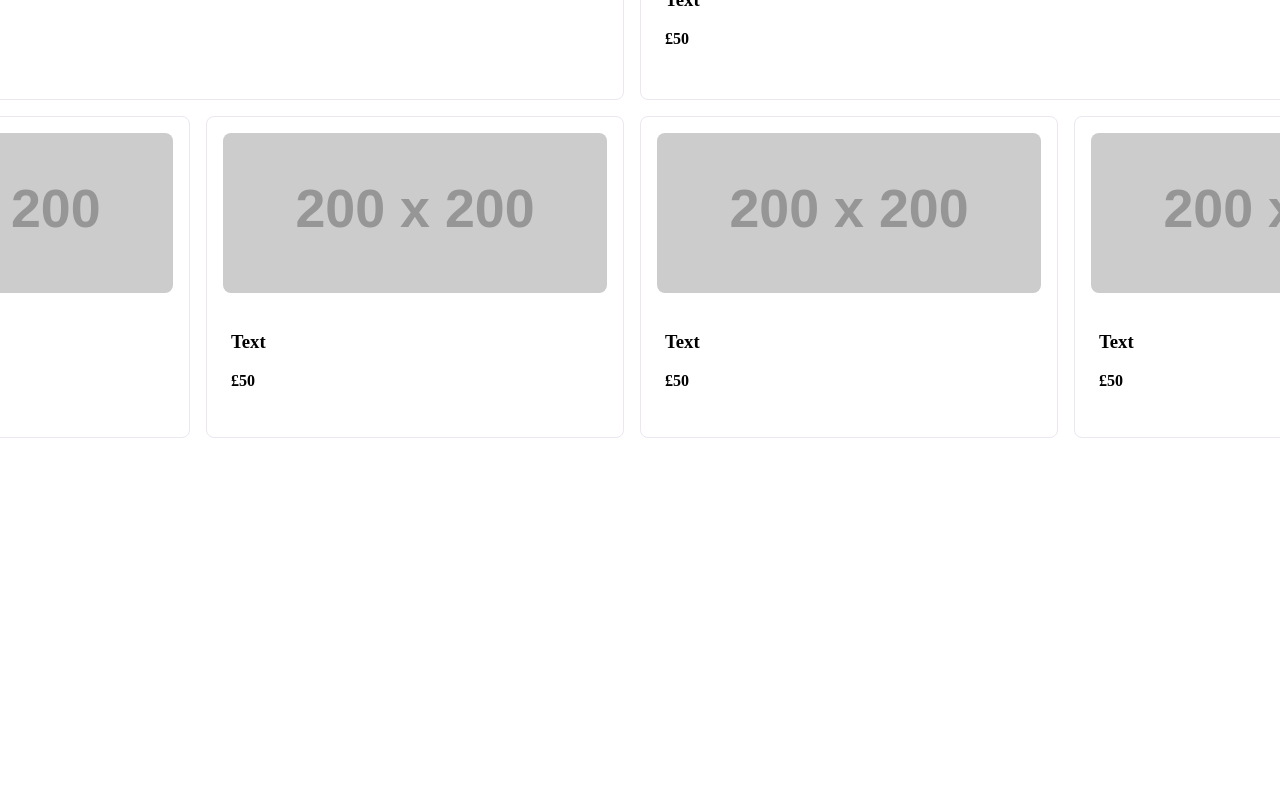
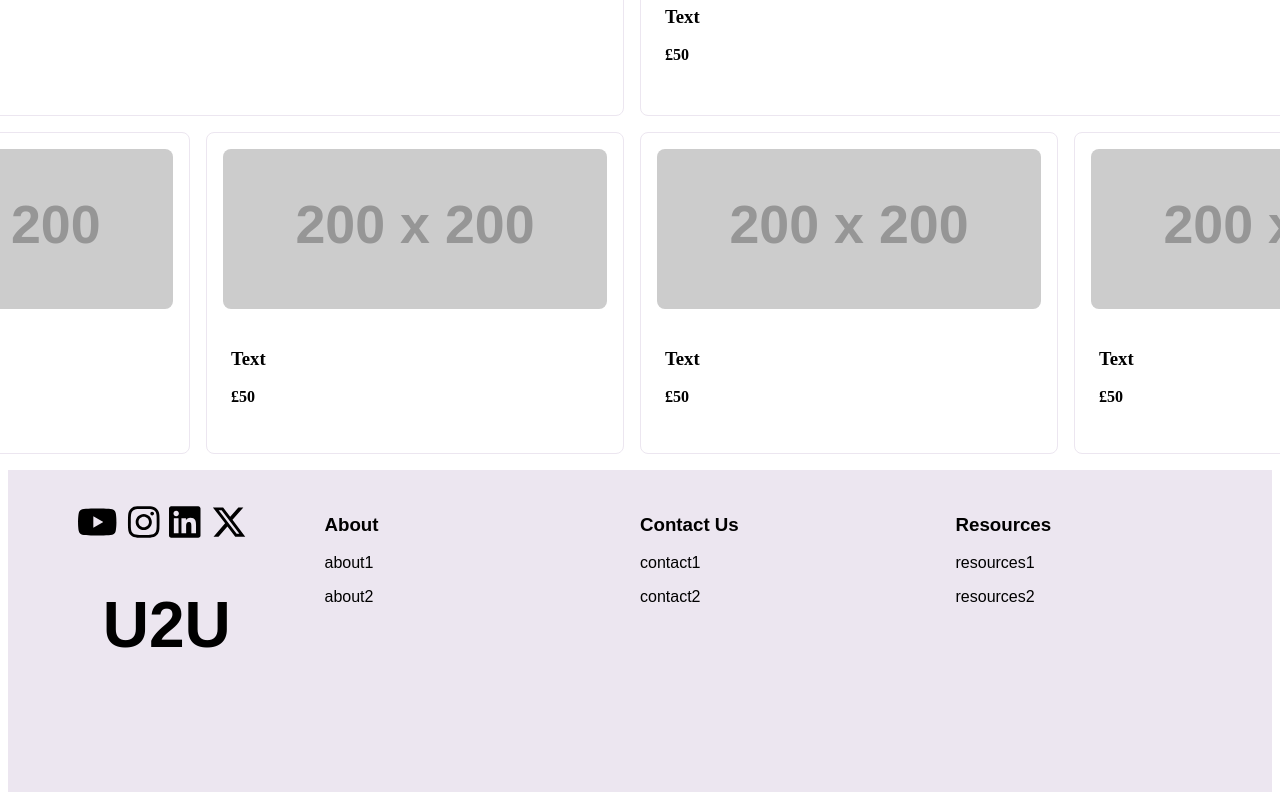
Before and after one commit to LW95x/marketplace-frontend, an Angular app: page / in a window 1280 px wide. Shown: the part 550-1350 px from the top of the page. Before the commit the page ends 1004 px from the top, so only its background shows below. Built offline with nearby package versions, Linux system fonts and the light colour scheme.

Commit message:
added footer and several other css changes

```diff
--- a/package.json
+++ b/package.json
@@ -18,6 +18,9 @@
     "@angular/platform-browser": "^16.2.0",
     "@angular/platform-browser-dynamic": "^16.2.0",
     "@angular/router": "^16.2.0",
+    "@fortawesome/angular-fontawesome": "^0.13.0",
+    "@fortawesome/fontawesome-svg-core": "^6.7.2",
+    "@fortawesome/free-brands-svg-icons": "^6.7.2",
     "material-icons": "^1.13.14",
     "rxjs": "~7.8.0",
     "tslib": "^2.3.0",
--- a/src/app/app.component.html
+++ b/src/app/app.component.html
@@ -1,2 +1,3 @@
 <app-header></app-header>
 <router-outlet></router-outlet>
+<app-footer></app-footer>
--- a/src/app/app.module.ts
+++ b/src/app/app.module.ts
@@ -6,17 +6,21 @@ import { AppComponent } from './app.component';
 import { HomeComponent } from './pages/home/home.component';
 import { HeaderComponent } from './components/header/header.component';
 import { ProductsComponent } from './pages/products/products.component';
+import { FooterComponent } from './components/footer/footer.component';
+import { FontAwesomeModule } from '@fortawesome/angular-fontawesome';
 
 @NgModule({
   declarations: [
     AppComponent,
     HomeComponent,
     HeaderComponent,
-    ProductsComponent
+    ProductsComponent,
+    FooterComponent
   ],
   imports: [
     BrowserModule,
-    AppRoutingModule
+    AppRoutingModule,
+    [FontAwesomeModule]
   ],
   providers: [],
   bootstrap: [AppComponent]
--- /dev/null
+++ b/src/app/components/footer/footer.component.css
@@ -0,0 +1,29 @@
+.container {
+    border-color: #ECE6F0;
+    border-width: 1px;
+    border-style: solid;
+    background-color: #ECE6F0;
+    display: grid;
+    grid-template-columns: repeat(4, 1fr);
+    height: 20rem;
+    font-family: Arial, Helvetica, sans-serif;
+}
+
+.socials {
+    text-align: center;
+    font-size: 2rem;
+    font-weight: bold;
+    margin-top: 2rem;
+}
+
+.about {
+    margin-top: 1.5rem;
+}
+
+.contact {
+    margin-top: 1.5rem;
+}
+
+.resources {
+    margin-top: 1.5rem;
+}
--- /dev/null
+++ b/src/app/components/footer/footer.component.html
@@ -0,0 +1,24 @@
+<div class="container">
+  <div class="socials">
+    <fa-icon [icon]="faYoutube" style="font-size: 36px; margin-right: 10px;"></fa-icon>
+    <fa-icon [icon]="faInstagram" style="font-size: 36px; margin-right: 10px;"></fa-icon>
+    <fa-icon [icon]="faLinkedin" style="font-size: 36px; margin-right: 10px;"></fa-icon>
+    <fa-icon [icon]="faXTwitter" style="font-size: 36px; margin-right: 10px;"></fa-icon>
+    <h1>U2U</h1>
+  </div>
+  <div class="about">
+    <h3>About</h3>
+    <p>about1</p>
+    <p>about2</p>
+  </div>
+  <div class="contact">
+    <h3>Contact Us</h3>
+    <p>contact1</p>
+    <p>contact2</p>
+  </div>
+  <div class="resources">
+    <h3>Resources</h3>
+    <p>resources1</p>
+    <p>resources2</p>
+  </div>
+</div>
--- /dev/null
+++ b/src/app/components/footer/footer.component.ts
@@ -0,0 +1,14 @@
+import { Component } from '@angular/core';
+import { faYoutube, faInstagram, faLinkedin, faXTwitter } from '@fortawesome/free-brands-svg-icons';
+
+@Component({
+  selector: 'app-footer',
+  templateUrl: './footer.component.html',
+  styleUrls: ['./footer.component.css']
+})
+export class FooterComponent {
+  faYoutube = faYoutube;
+  faInstagram = faInstagram;
+  faLinkedin = faLinkedin;
+  faXTwitter = faXTwitter;
+}
--- a/src/app/components/header/header.component.css
+++ b/src/app/components/header/header.component.css
@@ -6,6 +6,7 @@ header {
     max-height: 6rem;
     height: 100%;
     font-family: Arial, Helvetica, sans-serif;
+    text-align: center;
 }
 
 .search {
@@ -67,3 +68,8 @@ header {
     align-items: center;
     margin-right: 1rem;
 }
+
+.logo {
+    font-size: 36px;
+    text-align: center;
+}
```
Also changed, not shown: 2 other files (tests, documents, lock files or other folders).
